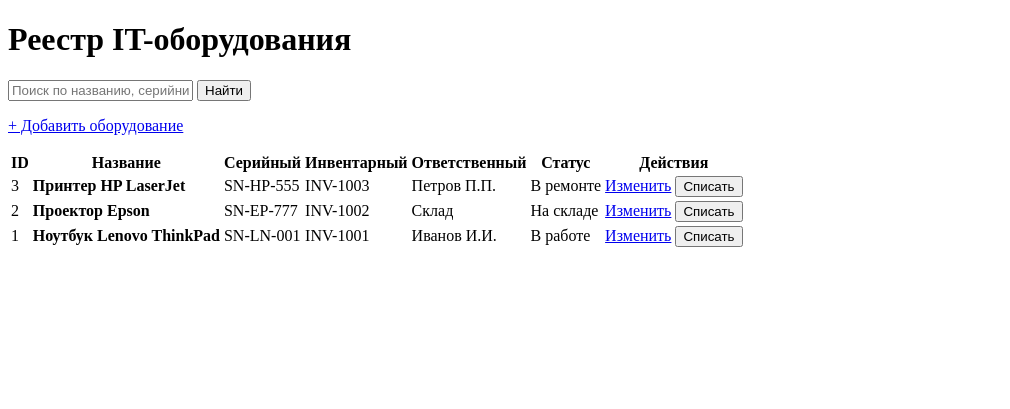
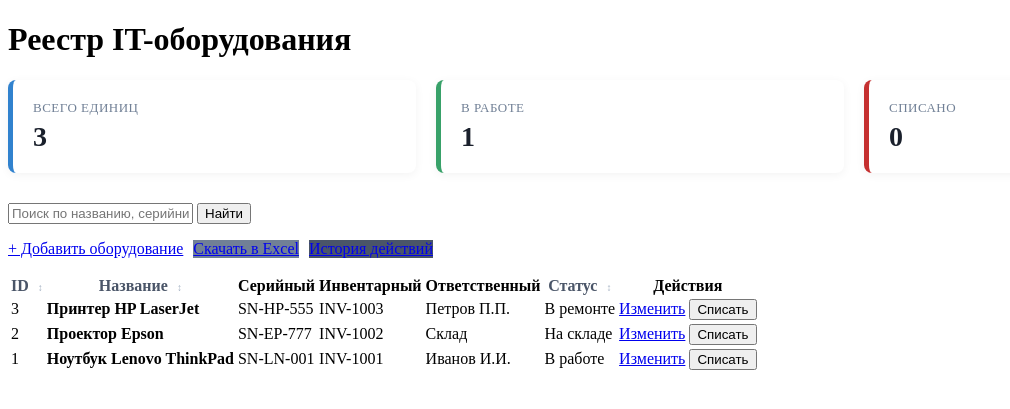
Before and after one commit to gntryzero/it-inventory-panel, a PHP site: page /dashboard.php in a window 1280 px wide. Shown: the top 409 px of the page, without its empty margins (0-1010 px from the left). Run offline with PHP 8.4, Linux system fonts and the light colour scheme; data comes from the database, SQL or seed files in the repository.

Commit message:
Update dashboard.php
Исправил и добавил статистику, сортировку по клику, постраничный вывод и кнопку скачивания.

```diff
--- a/dashboard.php
+++ b/dashboard.php
@@ -1,19 +1,40 @@
 <?php
 require 'connect.php';
 
-// поиск. Если q пустое - показываем всё
+// --- 1. СТАТИСТИКА ---
+$stats_total   = mysqli_fetch_row(mysqli_query($link, "SELECT COUNT(*) FROM assets"))[0];
+$stats_in_use  = mysqli_fetch_row(mysqli_query($link, "SELECT COUNT(*) FROM assets WHERE status='in_use' AND is_retired=0"))[0];
+$stats_retired = mysqli_fetch_row(mysqli_query($link, "SELECT COUNT(*) FROM assets WHERE is_retired=1"))[0];
+
+// --- 2. ПОИСК ---
 $q = trim($_GET['q'] ?? '');
 $where = '';
-
 if ($q !== '') {
-    // экранируем, чтобы sql-инъекций не было
     $q_safe = mysqli_real_escape_string($link, $q);
-    $where = "WHERE name LIKE '%$q_safe%'
-              OR serial_number LIKE '%$q_safe%'
-              OR inventory_number LIKE '%$q_safe%'";
+    $where = "WHERE name LIKE '%$q_safe%' OR serial_number LIKE '%$q_safe%' OR inventory_number LIKE '%$q_safe%'";
 }
 
-$sql = "SELECT * FROM assets $where ORDER BY id DESC";
+// --- 3. СОРТИРОВКА ---
+// Белый список колонок, чтобы нельзя было сделать sql-инъекцию через сортировку
+$sort = $_GET['sort'] ?? 'id';
+$order = $_GET['order'] ?? 'DESC';
+$allowed_sorts = ['id', 'name', 'status'];
+if (!in_array($sort, $allowed_sorts)) $sort = 'id';
+if ($order !== 'ASC' && $order !== 'DESC') $order = 'DESC';
+
+// --- 4. ПАГИНАЦИЯ (по 5 записей) ---
+$limit = 5;
+$page = isset($_GET['page']) ? (int)$_GET['page'] : 1;
+if ($page < 1) $page = 1;
+$offset = ($page - 1) * $limit;
+
+// Считаем сколько всего страниц
+$count_query = mysqli_query($link, "SELECT COUNT(*) FROM assets $where");
+$total_rows = mysqli_fetch_row($count_query)[0];
+$total_pages = ceil($total_rows / $limit);
+
+// Основной запрос с сортировкой и лимитом
+$sql = "SELECT * FROM assets $where ORDER BY $sort $order LIMIT $limit OFFSET $offset";
 $result = mysqli_query($link, $sql);
 ?>
 <!doctype html>
@@ -28,7 +49,27 @@ $result = mysqli_query($link, $sql);
 <div class="container">
     <h1>Реестр IT-оборудования</h1>
 
+    <!-- Блок статистики -->
+    <div class="stats-container">
+        <div class="stat-card">
+            <span class="stat-label">Всего единиц</span>
+            <span class="stat-value"><?= $stats_total ?></span>
+        </div>
+        <div class="stat-card green">
+            <span class="stat-label">В работе</span>
+            <span class="stat-value"><?= $stats_in_use ?></span>
+        </div>
+        <div class="stat-card red">
+            <span class="stat-label">Списано</span>
+            <span class="stat-value"><?= $stats_retired ?></span>
+        </div>
+    </div>
+
     <form method="get" class="search-form">
+        <!-- Скрытые поля, чтобы при поиске не сбрасывалась сортировка -->
+        <input type="hidden" name="sort" value="<?= esc($sort) ?>">
+        <input type="hidden" name="order" value="<?= esc($order) ?>">
+
         <input name="q" value="<?= esc($q) ?>" placeholder="Поиск по названию, серийнику...">
         <button type="submit" class="btn-search">Найти</button>
         <?php if ($q !== ''): ?>
@@ -36,24 +77,31 @@ $result = mysqli_query($link, $sql);
         <?php endif; ?>
     </form>
 
-    <p><a href="editor.php" class="btn-add">+ Добавить оборудование</a></p>
+    <p style="display: flex; gap: 10px;">
+        <a href="editor.php" class="btn-add" style="margin-bottom: 0;">+ Добавить оборудование</a>
+        <a href="export.php" class="btn-add" style="background: #718096; margin-bottom: 0;">Скачать в Excel</a>
+        <a href="logs.php" class="btn-add" style="background: #4a5568; margin-bottom: 0;">История действий</a>
+    </p>
 
     <table>
         <tr>
-            <th>ID</th><th>Название</th><th>Серийный</th><th>Инвентарный</th>
-            <th>Ответственный</th><th>Статус</th><th>Действия</th>
+            <th><a href="?sort=id&order=<?= $sort == 'id' && $order == 'ASC' ? 'DESC' : 'ASC' ?>&q=<?= esc($q) ?>">ID <span class="sort-icon">↕</span></a></th>
+            <th><a href="?sort=name&order=<?= $sort == 'name' && $order == 'ASC' ? 'DESC' : 'ASC' ?>&q=<?= esc($q) ?>">Название <span class="sort-icon">↕</span></a></th>
+            <th>Серийный</th>
+            <th>Инвентарный</th>
+            <th>Ответственный</th>
+            <th><a href="?sort=status&order=<?= $sort == 'status' && $order == 'ASC' ? 'DESC' : 'ASC' ?>&q=<?= esc($q) ?>">Статус <span class="sort-icon">↕</span></a></th>
+            <th>Действия</th>
         </tr>
+
+        <?php if ($total_rows == 0): ?>
+            <tr><td colspan="7" style="text-align:center;">Ничего не найдено</td></tr>
+        <?php endif; ?>
 
         <?php while ($row = mysqli_fetch_assoc($result)): ?>
             <?php
                 $retired = $row['is_retired'] == 1;
-                // Переводим статусы на русский для красоты
-                $status_ru = [
-                    'in_use' => 'В работе',
-                    'storage' => 'На складе',
-                    'repair' => 'В ремонте',
-                    'retired' => 'Списано'
-                ];
+                $status_ru = ['in_use' => 'В работе', 'storage' => 'На складе', 'repair' => 'В ремонте', 'retired' => 'Списано'];
                 $current_status = $retired ? 'Списано' : ($status_ru[$row['status']] ?? $row['status']);
             ?>
             <tr class="<?= $retired ? 'retired' : '' ?>">
@@ -66,8 +114,7 @@ $result = mysqli_query($link, $sql);
                 <td>
                     <?php if (!$retired): ?>
                         <a href="editor.php?id=<?= (int)$row['id'] ?>">Изменить</a>
-                        <form method="post" action="retire.php" style="display:inline"
-                              onsubmit="return confirm('Списать оборудование?')">
+                        <form method="post" action="retire.php" style="display:inline" onsubmit="return confirm('Списать оборудование?')">
                             <input type="hidden" name="id" value="<?= (int)$row['id'] ?>">
                             <button class="btn-retire">Списать</button>
                         </form>
@@ -78,7 +125,20 @@ $result = mysqli_query($link, $sql);
             </tr>
         <?php endwhile; ?>
     </table>
+
+    <!-- Пагинация -->
+    <?php if ($total_pages > 1): ?>
+        <div class="pagination">
+            <?php for ($i = 1; $i <= $total_pages; $i++): ?>
+                <?php if ($i == $page): ?>
+                    <span class="active"><?= $i ?></span>
+                <?php else: ?>
+                    <a href="?page=<?= $i ?>&sort=<?= esc($sort) ?>&order=<?= esc($order) ?>&q=<?= esc($q) ?>"><?= $i ?></a>
+                <?php endif; ?>
+            <?php endfor; ?>
+        </div>
+    <?php endif; ?>
+
 </div>
-
 </body>
 </html>
```
